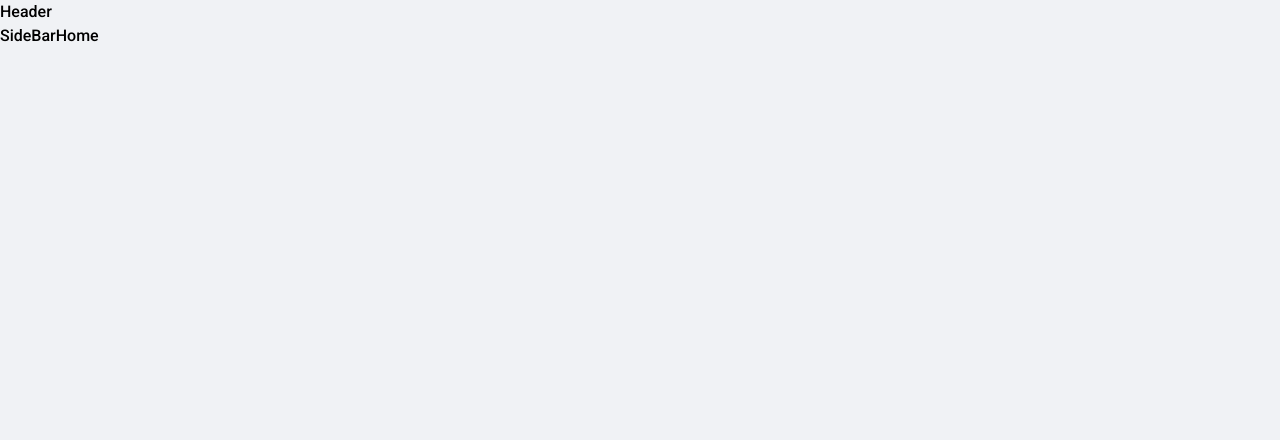
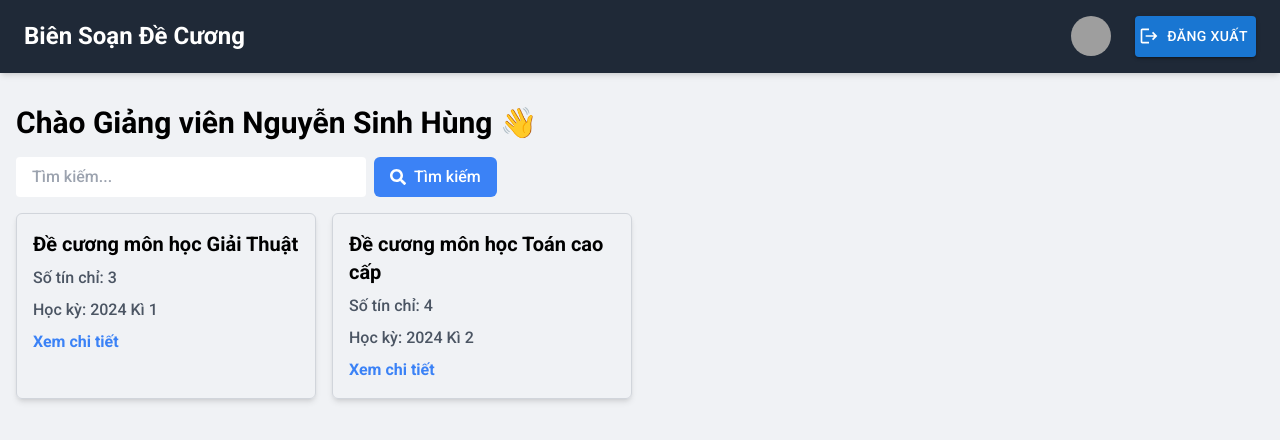
Before and after one commit to MinhTamNT/Compile_outline_FE, a React (Vite) app: page / in a window 1280 px wide. Shown: the top 440 px of the page. Built offline with nearby package versions, Linux system fonts and the light colour scheme; grey boxes are pictures that could not be loaded.

Commit message:
feature :  update ui header and home

```diff
--- a/package.json
+++ b/package.json
@@ -10,12 +10,18 @@
     "preview": "vite preview"
   },
   "dependencies": {
+    "@emotion/react": "^11.11.4",
+    "@emotion/styled": "^11.11.5",
+    "@mui/icons-material": "^5.15.18",
+    "@mui/material": "^5.15.18",
+    "@mui/styled-engine-sc": "^6.0.0-alpha.18",
     "axios": "^1.7.2",
     "formik": "^2.4.6",
     "react": "^18.2.0",
     "react-dom": "^18.2.0",
     "react-icons": "^5.2.1",
     "react-router-dom": "^6.23.1",
+    "styled-components": "^6.1.11",
     "yup": "^1.4.0"
   },
   "devDependencies": {
--- a/src/Pages/Home/Home.jsx
+++ b/src/Pages/Home/Home.jsx
@@ -1,5 +1,68 @@
-import React from "react";
+import React, { useState } from "react";
+import { FaSearch } from "react-icons/fa";
+import { Link } from "react-router-dom";
+import SearchBar from "../../components/SidebarSearch/SearchBar";
 
 export const Home = () => {
-  return <div>Home</div>;
+  const [searchTerm, setSearchTerm] = useState("");
+
+  const handleChange = (event) => {
+    setSearchTerm(event.target.value);
+  };
+
+  const courses = [
+    {
+      id: 1,
+      title: "Đề cương môn học Giải Thuật",
+      credits: 3,
+      semester: "2024 Kì 1",
+    },
+    {
+      id: 2,
+      title: "Đề cương môn học Toán cao cấp",
+      credits: 4,
+      semester: "2024 Kì 2",
+    },
+  ];
+
+  const filteredCourses = courses.filter((course) => {
+    return (
+      course.title.toLowerCase().includes(searchTerm.toLowerCase()) ||
+      course.instructor.toLowerCase().includes(searchTerm.toLowerCase())
+    );
+  });
+
+  return (
+    <div className="container mx-auto px-4 py-8">
+      <h2 className="text-3xl font-bold mb-4">
+        Chào Giảng viên Nguyễn Sinh Hùng 👋
+      </h2>
+      <div className="flex items-center mb-4">
+        <SearchBar />
+        <button className="bg-blue-500 ml-2 text-white px-4 py-2 rounded-md flex items-center">
+          <FaSearch className="mr-2" />
+          Tìm kiếm
+        </button>
+      </div>
+      <div className="grid grid-cols-1 sm:grid-cols-2 md:grid-cols-3 lg:grid-cols-4 gap-4">
+        {filteredCourses.map((course) => (
+          <div
+            key={course.id}
+            className="border border-gray-300 p-4 rounded-md shadow-md"
+          >
+            <h3 className="text-xl font-semibold mb-2">{course.title}</h3>
+
+            <p className="text-gray-600 mb-2">Số tín chỉ: {course.credits}</p>
+            <p className="text-gray-600 mb-2">Học kỳ: {course.semester}</p>
+            <Link
+              to={`/courses/${course.id}`}
+              className="text-blue-500 font-semibold hover:underline"
+            >
+              Xem chi tiết
+            </Link>
+          </div>
+        ))}
+      </div>
+    </div>
+  );
 };
--- a/src/Pages/Login/Login.jsx
+++ b/src/Pages/Login/Login.jsx
@@ -125,12 +125,11 @@ export const Login = () => {
           </form>
           <div className="mt-6">
             <p className="mt-2 gap-2 text-center text-sm text-gray-600 max-w">
-              Or
               <Link
                 to="/register"
-                className="font-medium text-blue-600 hover:text-blue-500"
+                className="font-medium ml-2 text-lg text-blue-600 hover:text-blue-500"
               >
-                create an account
+                Create an account ?
               </Link>
             </p>
           </div>
--- /dev/null
+++ b/src/components/Course/CourseList.jsx
@@ -0,0 +1,11 @@
+import { CourseOutline } from "./CourseOutLine";
+
+export const CourseList = ({ courses }) => {
+  return (
+    <div className="grid gap-4 grid-cols-1 md:grid-cols-2 lg:grid-cols-3">
+      {courses.map((course, index) => (
+        <CourseOutline key={index} course={course} />
+      ))}
+    </div>
+  );
+};
--- /dev/null
+++ b/src/components/Course/CourseOutLine.jsx
@@ -0,0 +1,14 @@
+import React from "react";
+
+export const CourseOutline = ({ course }) => {
+  return (
+    <div className="bg-white rounded-md shadow-md p-6 mb-4">
+      <h2 className="text-xl font-semibold mb-4">{course.title}</h2>
+      <p className="text-gray-600 mb-4">{course.description}</p>
+      <ul className="list-disc pl-6">
+        <li>Số tín chỉ: {course.credit}</li>
+        <li>Giảng viên: {course.instructor}</li>
+      </ul>
+    </div>
+  );
+};
--- a/src/components/LayoutDefault/LayoutDefault.jsx
+++ b/src/components/LayoutDefault/LayoutDefault.jsx
@@ -6,8 +6,7 @@ export const LayoutDefault = ({ children }) => {
   return (
     <div className="wrapper font-roboto bg-bg-default h-screen">
       <Header />
-      <div className="container flex max-w-full">
-        <SideBar />
+      <div className="container  max-w-full">
         <div className="content md:md-w-[1120px]">{children}</div>
       </div>
     </div>
--- a/src/components/Layouts/Header.jsx
+++ b/src/components/Layouts/Header.jsx
@@ -1,5 +1,75 @@
-import React from "react";
+import React, { useState } from "react";
+import { Link } from "react-router-dom";
+import {
+  Button,
+  Typography,
+  Menu,
+  MenuItem,
+  Avatar,
+  IconButton,
+} from "@mui/material";
+import { Logout, LogoutOutlined } from "@mui/icons-material";
 
 export const Header = () => {
-  return <div>Header</div>;
+  const [anchorEl, setAnchorEl] = useState(null);
+
+  const handleProfileClick = (event) => {
+    setAnchorEl(event.currentTarget);
+  };
+
+  const handleProfileClose = () => {
+    setAnchorEl(null);
+  };
+
+  return (
+    <header className="bg-gray-800 text-white shadow-md">
+      <div className="container mx-auto flex justify-between items-center py-4 px-6 relative">
+        <div className="md:text-2xl text-lg font-bold">
+          <Link to="/">Biên Soạn Đề Cương</Link>
+        </div>
+        <div className="flex items-center space-x-4">
+          <div className="relative flex items-center gap-2">
+            <Avatar
+              src="https://scontent.fsgn8-3.fna.fbcdn.net/v/t39.30808-6/326403390_1522209771635250_7604274983211479574_n.jpg?_nc_cat=104&ccb=1-7&_nc_sid=5f2048&_nc_ohc=2Bc8s9nqRjEQ7kNvgHWenrP&_nc_ht=scontent.fsgn8-3.fna&oh=00_AYAsLx173PJ2OzpgGvGS1001vYeb8RMN4_lHGnEYSZnjkw&oe=6659204A"
+              alt="avatar-user"
+              className="cursor-pointer"
+              onClick={handleProfileClick}
+            />
+            <Menu
+              anchorEl={anchorEl}
+              open={Boolean(anchorEl)}
+              onClose={handleProfileClose}
+              sx={{ mt: 1, "& .MuiMenu-paper": { width: "200px" } }} // Custom width
+            >
+              <MenuItem
+                onClick={handleProfileClose}
+                component={Link}
+                to="/profile"
+              >
+                <Typography variant="inherit">Thông tin</Typography>
+              </MenuItem>
+              <MenuItem
+                onClick={handleProfileClose}
+                component={Link}
+                to="/settings"
+              >
+                <Typography variant="inherit">Cài Đặt</Typography>
+              </MenuItem>
+            </Menu>
+            <Button
+              variant="contained"
+              color="primary"
+              startIcon={<Logout />}
+              onClick={() => alert("Logged out")}
+              sx={{ ml: 2, padding: 1 }}
+            >
+              <p className="text-[10px] md:text-[14px]">Đăng Xuất</p>
+            </Button>
+          </div>
+        </div>
+      </div>
+    </header>
+  );
 };
+
+export default Header;
--- a/src/components/Layouts/SideBar.jsx
+++ b/src/components/Layouts/SideBar.jsx
@@ -1,5 +1,38 @@
 import React from "react";
+import { Link } from "react-router-dom";
 
 export const SideBar = () => {
-  return <div>SideBar</div>;
+  return (
+    <nav className=" hidden w-[300px] bg-gray-800 text-white py-4">
+      <div className="px-2 space-y-2">
+        <Link to="/" className="block py-2 px-4 text-sm hover:bg-gray-700">
+          Trang Chủ
+        </Link>
+        <Link
+          to="/courses"
+          className="block py-2 px-4 text-sm hover:bg-gray-700"
+        >
+          Các môn học
+        </Link>
+        <Link
+          to="/contact"
+          className="block py-2 px-4 text-sm hover:bg-gray-700"
+        >
+          Liên Hệ
+        </Link>
+        <Link
+          to="/notifications"
+          className="block py-2 px-4 text-sm hover:bg-gray-700"
+        >
+          Thông báo
+        </Link>
+        <Link
+          to="/messages"
+          className="block py-2 px-4 text-sm hover:bg-gray-700"
+        >
+          Nhắn tin
+        </Link>
+      </div>
+    </nav>
+  );
 };
--- /dev/null
+++ b/src/components/SidebarSearch/SearchBar.jsx
@@ -0,0 +1,15 @@
+import React from "react";
+
+const SearchBar = () => {
+  return (
+    <div className="hidden md:block">
+      <input
+        type="text"
+        placeholder="Tìm kiếm..."
+        className="px-4 py-2 rounded w-[350px]  bg-white text-black"
+      />
+    </div>
+  );
+};
+
+export default SearchBar;
```
Also changed, not shown: 1 other file (tests, documents, lock files or other folders).
